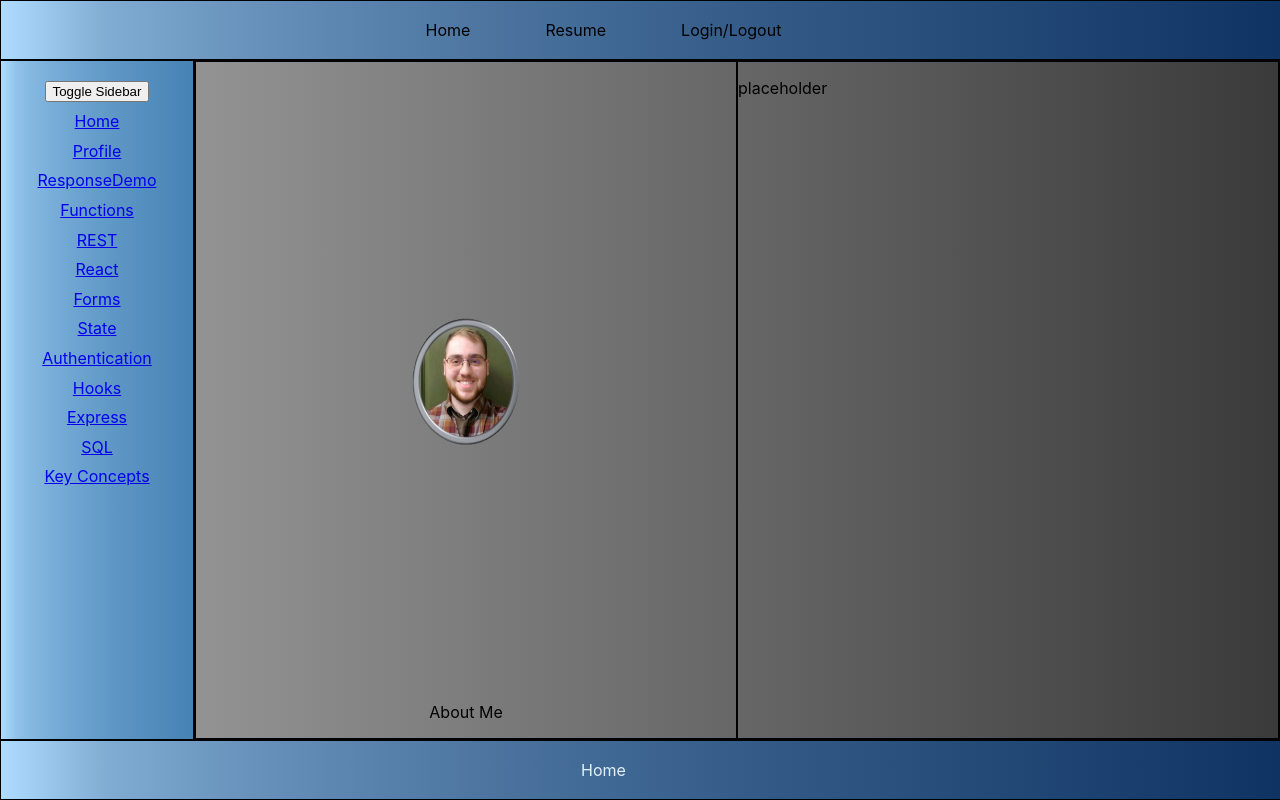
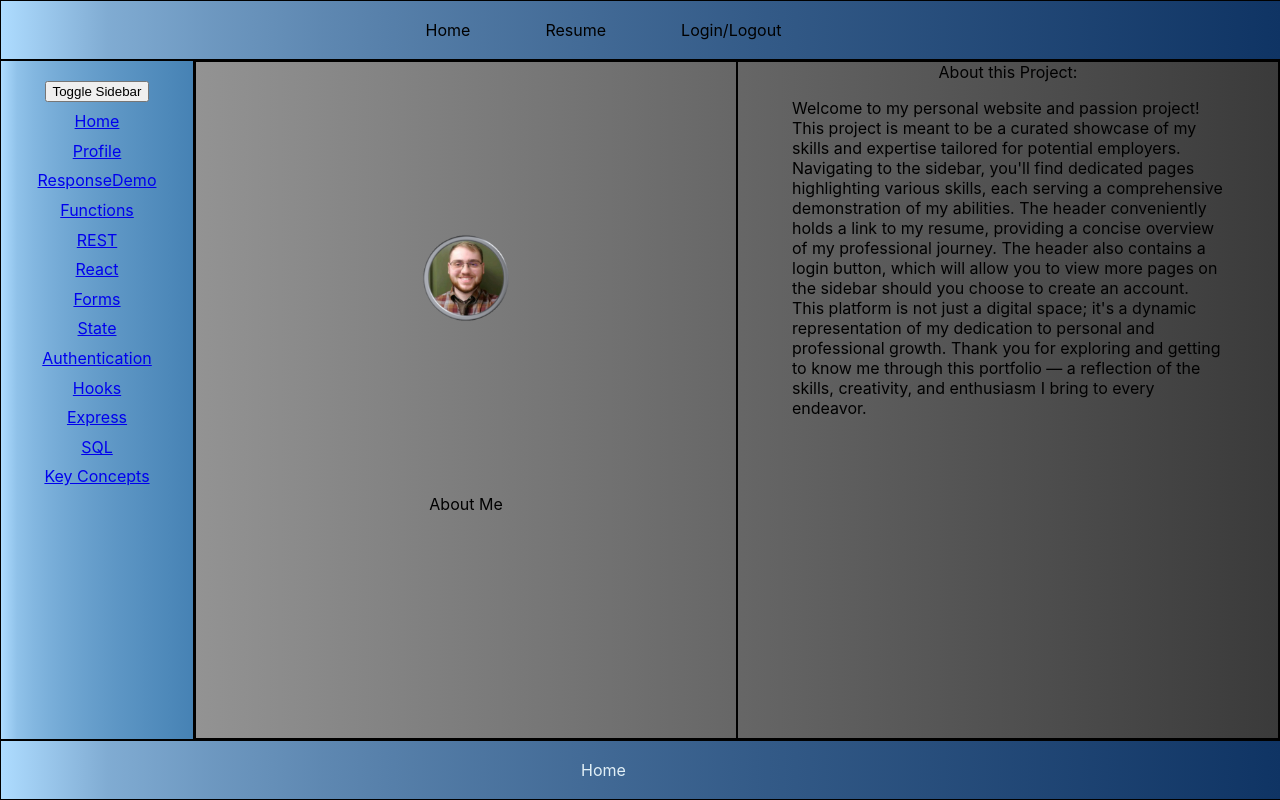
Before and after one commit to TheLogan2019/Logan-Brown-Skills-Demonstration, a React (Create React App) app: page / in a window 1280 px wide. Built offline with nearby package versions, Linux system fonts and the light colour scheme.

Commit message:
README updated and right landing page drafted

```diff
--- a/src/components/pages/landingPage.js
+++ b/src/components/pages/landingPage.js
@@ -13,7 +13,21 @@ function LandingPage() {
         <p className="About">About Me</p>
       </div>
       <div className="landing-right-container">
-        <p>placeholder</p>
+        <p className="About">About this Project:</p>
+        <p className="Project-Paragraph">
+          Welcome to my personal website and passion project! This project is
+          meant to be a curated showcase of my skills and expertise tailored for
+          potential employers. Navigating to the sidebar, you'll find dedicated
+          pages highlighting various skills, each serving a comprehensive
+          demonstration of my abilities. The header conveniently holds a link to
+          my resume, providing a concise overview of my professional journey.
+          The header also contains a login button, which will allow you to view
+          more pages on the sidebar should you choose to create an account. This
+          platform is not just a digital space; it's a dynamic representation of
+          my dedication to personal and professional growth. Thank you for
+          exploring and getting to know me through this portfolio — a reflection
+          of the skills, creativity, and enthusiasm I bring to every endeavor.
+        </p>
       </div>
     </div>
   );
--- a/src/index.css
+++ b/src/index.css
@@ -113,7 +113,6 @@ code {
   display: flex;
   flex-direction: column;
   align-items: center;
-  justify-content: flex-start;
   width: 50%;
   height: 100%;
   box-sizing: border-box;
@@ -123,26 +122,35 @@ code {
 /*"box-sizing: border-box" allows containers to count padding and border in the total width */
 
 .author-photo {
-  max-width: 100%;
-  height: 100%;
   transform: scale(0.2);
+  max-width: 80%;
+  margin: 0%;
+  padding: 0%;
 }
 
 .About {
-  margin-top: 0%;
-  padding-top: 0%;
+  margin: 0%;
+  padding: 0%;
 }
 
 /*end of left container*/
 /*start of right container*/
 
 .landing-right-container{
+  display: flex;
+  flex-direction: column;
+  align-items: center;
   width: 50%;
   height: 100%;
   box-sizing: border-box;
   border: 1px solid black;
 }
 
+.Project-Paragraph{
+  padding-left: 10%;
+  padding-right: 10%;
+}
+
 /*end of right container*/
 
 /*end of landing page section */
```
Also changed, not shown: 1 other file (tests, documents, lock files or other folders).
